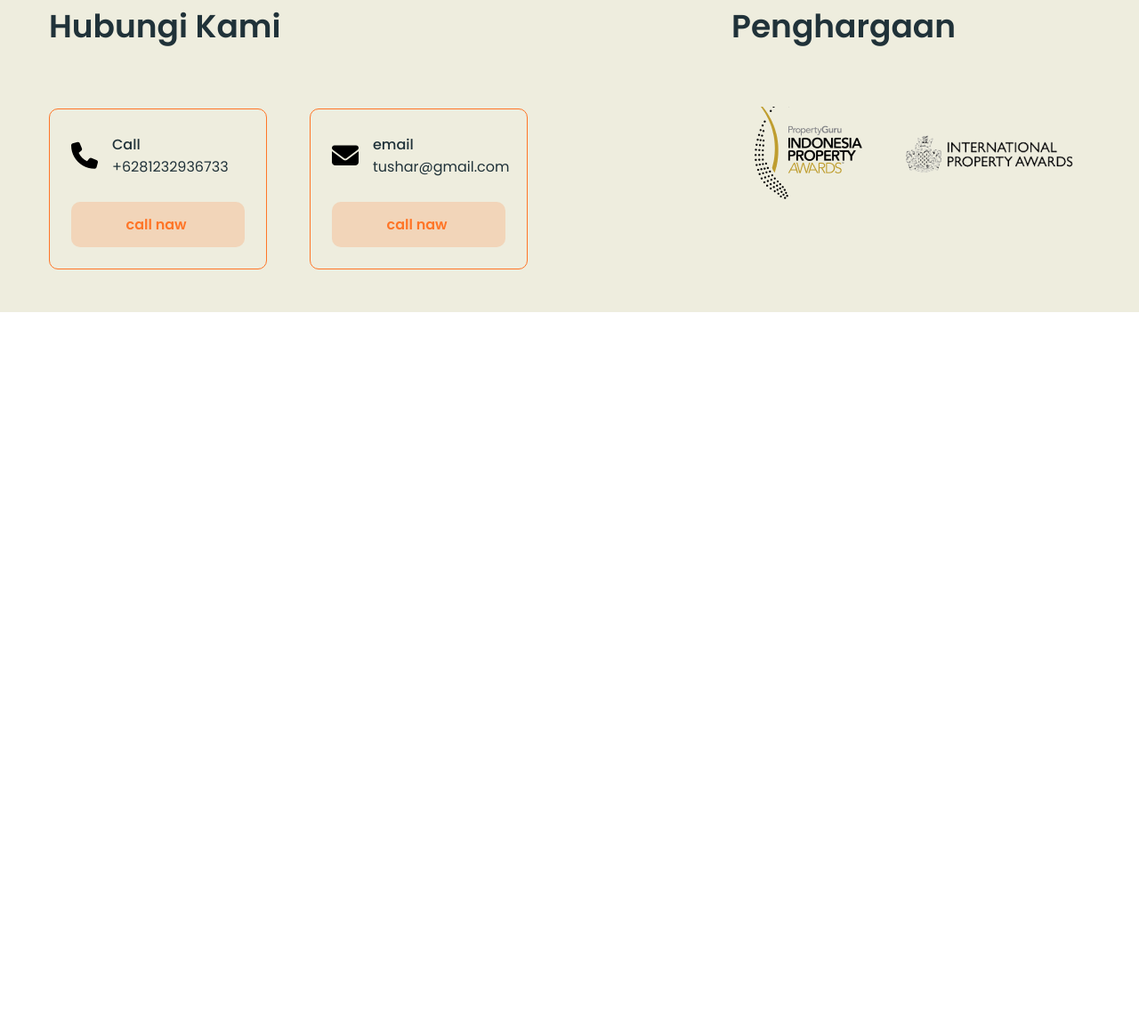
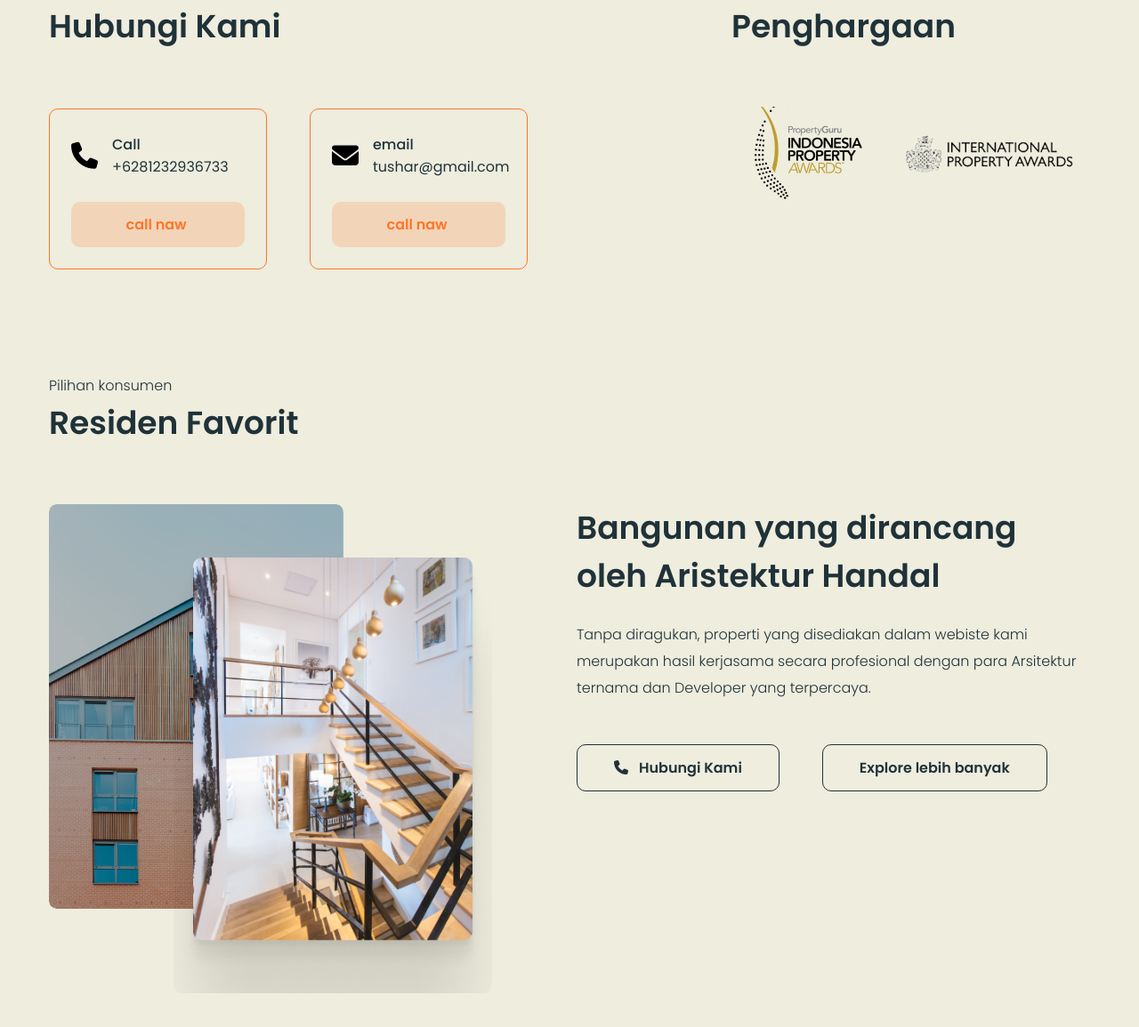
Before and after one commit to Web-Tushar/-0mah-figma-to-html-css, a plain HTML site: page index.html in a window 1280 px wide. Shown: the part 2443-3598 px from the top of the page at 89% size. Before the commit the page ends 2794 px from the top, so only its background shows below. Drawn offline with Linux system fonts and the light colour scheme.

Commit message:
favourite section add

```diff
--- a/css/style.css
+++ b/css/style.css
@@ -456,3 +456,84 @@ h1,h2,h3,h4,h5,h6,p{
 }
 
 /* ======contact start here==== */
+
+/* =====favorite section start here==== */
+#favorite{
+  padding: 68px 0 163px 0;
+  background-color: #EEEDDE;
+}
+
+.favorite_wrapper{
+  margin-top: 64px;
+  display: flex;
+  justify-content: space-between;
+
+}
+.favorite_img{
+  position: relative;
+}
+.img_1{
+
+  width: 331px;
+  height: 455px;
+  border-radius: 8.5px;
+  overflow: hidden;
+
+}
+ .img_1 img{
+  width: 100%;
+  height: 100%;
+  border-radius: 8.5px;
+  object-fit: cover;
+
+ }
+ .img_2{
+  position: absolute;
+  top:60px;
+  right: -167px;
+  width: 358px;
+  height: 490px;
+  border-radius: 8.5px;
+ }
+ .img_2 img{
+  width: 100%;
+  height: 100%;
+  border-radius: 8.5px;
+  object-fit: cover;
+ }
+
+
+
+ .favorite_content{
+  width: 577px;
+
+ }
+ .favorite_content p{
+  margin-top: 24px;
+ }
+.favorit_btn{
+  margin-top: 48px;
+  display: flex;
+  column-gap: 48px;
+}
+ .favorit_btn a{
+  padding: 13px 41px;
+  background-color: transparent;
+  color: var(--primary_color);
+  font-size: 16px;
+  font-family: var(--font_poppins);
+  font-weight: 600;
+  border-radius: 10px;
+  border: 1px solid var(--primary_color);
+  transition: all linear .3s;
+
+ }
+ .favorit_btn a:hover{
+  background-color: var(--primary_color);
+  color: #fff;
+ }
+
+ .favorit_btn a i{
+  margin-right: 12px;
+ }
+/* =====favorite section end here==== */
--- a/index.html
+++ b/index.html
@@ -218,6 +218,37 @@
   </section>
    <!-- ====contact section end here==== -->
 
+   <!-- ======favorite section start here=== -->
+  <section id="favorite">
+    <div class="container">
+      <div class="favorite_heading">
+        <p  class="paragraph">Pilihan konsumen</p>
+        <h3 class="heading">Residen Favorit</h3>
+      </div>
+        <div class="favorite_wrapper">
+          <div class="favorite_img">
+             <div class="img_1">
+              <img src="./images/favorite_img.png" alt="not_found">
+             </div>
+             <div class="img_2">
+              <img src="./images/favoriite_img2.png" alt="not_found">
+             </div>
+
+          </div>
+          <div class="favorite_content">
+            <h3 class="heading">Bangunan yang dirancang oleh Aristektur Handal</h3>
+            <p class="paragraph">Tanpa diragukan, properti yang disediakan dalam webiste kami merupakan hasil kerjasama secara profesional dengan para Arsitektur ternama dan Developer yang terpercaya.</p>
+              <div class="favorit_btn">
+                <a href="#"><i class="fa-solid fa-phone"></i>Hubungi Kami</a>
+                <a href="#">Explore lebih banyak</a>
+              </div>
+          </div>
+        </div>
+    </div>
+
+  </section>
+  <!-- ======favorite section end here=== -->
+
 
 
 
```
